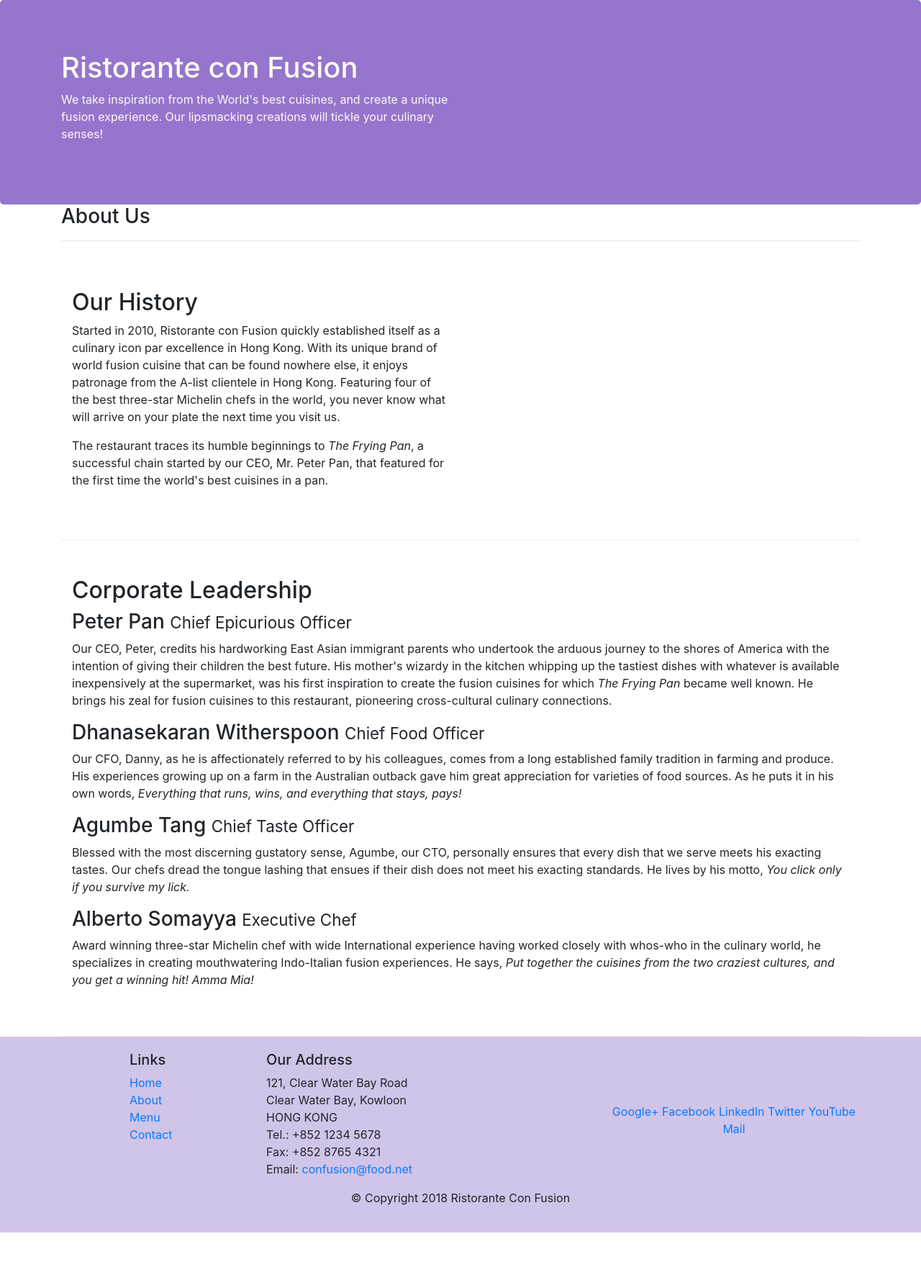
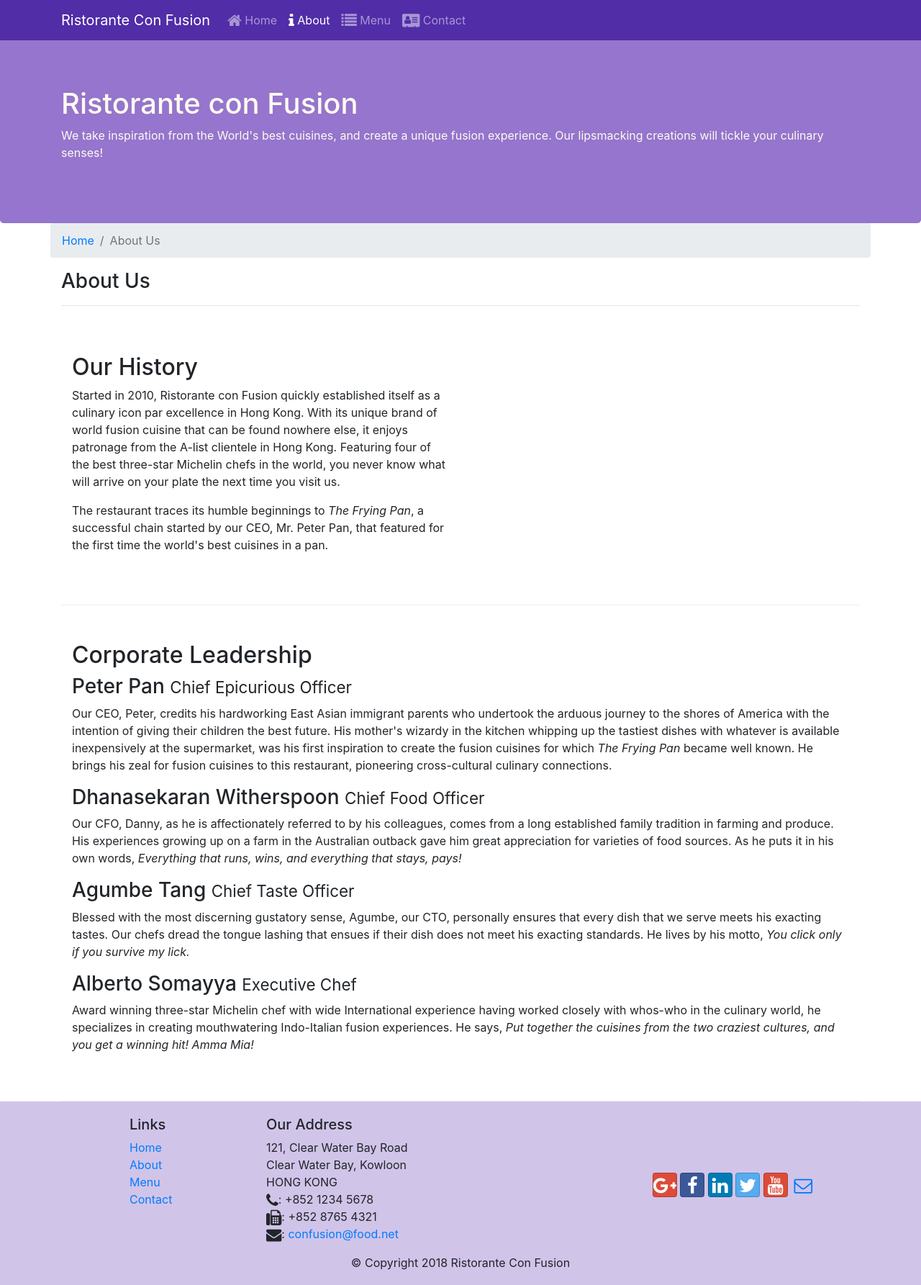
Before and after one commit to uniyalvipin/front-end-bootstrap, a website: page aboutus.html in a window 1280 px wide. Shown: the whole page at 72% size. Before the commit the page ends 1712 px from the top, so only its background shows below. Drawn offline with nearby package versions, Linux system fonts and the light colour scheme.

Commit message:
navbar added

```diff
--- a/aboutus.html
+++ b/aboutus.html
@@ -12,6 +12,8 @@
     <!-- Bootstrap CSS -->
     <link rel="stylesheet" href="node_modules/bootstrap/dist/css/bootstrap.min.css">
     <link rel="stylesheet" href="css/styles.css">
+    <link rel="stylesheet" href="node_modules/font-awesome/css/font-awesome.min.css">
+    <link rel="stylesheet" href="node_modules/bootstrap-social/bootstrap-social.css">
 
 </head>
 
@@ -24,15 +26,35 @@
                     <h1>Ristorante con Fusion</h1>
                     <p>We take inspiration from the World's best cuisines, and create a unique fusion experience. Our lipsmacking creations will tickle your culinary senses!</p>
                 </div>
-                <div class="col-12 col-sm">
-                </div>
             </div>
         </div>
     </header>
 
+    <nav class="navbar navbar-dark navbar-expand-sm fixed-top">
+        <div class="container">
+            <button class="navbar-toggler" type="button" data-toggle="collapse" data-target="#Navbar">
+                <span class="navbar-toggler-icon"></span>
+            </button>
+            <a class="navbar-brand" href="#">Ristorante Con Fusion</a>
+
+            <div class="collapse navbar-collapse" id="Navbar">
+                <ul class="navbar-nav mr-auto">
+                    <li class="nav-item"><a class="nav-link" href="./index.html"><span class="fa fa-home fa-lg"></span> Home</a></li>
+                    <li class="nav-item active"><a class="nav-link" href="#"><span class="fa fa-info fa-lg"></span> About</a></li>
+                    <li class="nav-item"><a class="nav-link" href="#"><span class="fa fa-list fa-lg"></span> Menu</a></li>
+                    <li class="nav-item"><a class="nav-link" href="#"><span class="fa fa-address-card fa-lg"></span> Contact</a></li>
+                </ul>
+            </div>
+        </div>
+    </nav>
+
     <div class="container">
         <div class="row">
-            <div class="col col-sm col-md">
+            <ol class="col-12 breadcrumb">
+                <li class="breadcrumb-item"><a href="./index.html">Home</a></li>
+                <li class="breadcrumb-item active">About Us</li>
+            </ol>
+            <div class="col-12">
                <h3>About Us</h3>
                <hr>
             </div>
@@ -83,19 +105,20 @@
 		              121, Clear Water Bay Road<br>
 		              Clear Water Bay, Kowloon<br>
 		              HONG KONG<br>
-		              Tel.: +852 1234 5678<br>
-		              Fax: +852 8765 4321<br>
-		              Email: <a href="mailto:confusion@food.net">confusion@food.net</a>
+                      <i class="fa fa-phone fa-lg"></i>: +852 1234 5678<br>
+                      <i class="fa fa-fax fa-lg"></i>: +852 8765 4321<br>
+                      <i class="fa fa-envelope fa-lg"></i>:
+                      <a href="mailto:confusion@food.net">confusion@food.net</a>
 		           </address>
                 </div>
                 <div class="col-12 col-sm-4 align-self-center">
                     <div class="text-center">
-                        <a href="http://google.com/+">Google+</a>
-                        <a href="http://www.facebook.com/profile.php?id=">Facebook</a>
-                        <a href="http://www.linkedin.com/in/">LinkedIn</a>
-                        <a href="http://twitter.com/">Twitter</a>
-                        <a href="http://youtube.com/">YouTube</a>
-                        <a href="mailto:">Mail</a>
+                        <a class="btn btn-social-icon btn-google" href="http://google.com/+"><i class="fa fa-google-plus"></i></a>
+                        <a class="btn btn-social-icon btn-facebook" href="http://www.facebook.com/profile.php?id="><i class="fa fa-facebook"></i></a>
+                        <a class="btn btn-social-icon btn-linkedin" href="http://www.linkedin.com/in/"><i class="fa fa-linkedin"></i></a>
+                        <a class="btn btn-social-icon btn-twitter" href="http://twitter.com/"><i class="fa fa-twitter"></i></a>
+                        <a class="btn btn-social-icon btn-google" href="http://youtube.com/"><i class="fa fa-youtube"></i></a>
+                        <a class="btn btn-social-icon" href="mailto:"><i class="fa fa-envelope-o"></i></a>
                     </div>
                 </div>
            </div>
--- a/css/styles.css
+++ b/css/styles.css
@@ -28,3 +28,12 @@
     margin: 0px;
     color: #0f0f0f;
 }
+
+body{
+    padding:50px 0px 0px 0px;
+    z-index:0;
+}
+
+.navbar-dark {
+     background-color: #512DA8;
+}
--- a/package.json
+++ b/package.json
@@ -15,6 +15,8 @@
   },
   "dependencies": {
     "bootstrap": "^4.0.0",
+    "bootstrap-social": "^5.1.1",
+    "font-awesome": "^4.7.0",
     "jquery": "^3.3.1",
     "popper.js": "^1.12.9"
   }
```
Also changed, not shown: index.html (+30 -11 lines), 1 other file.
